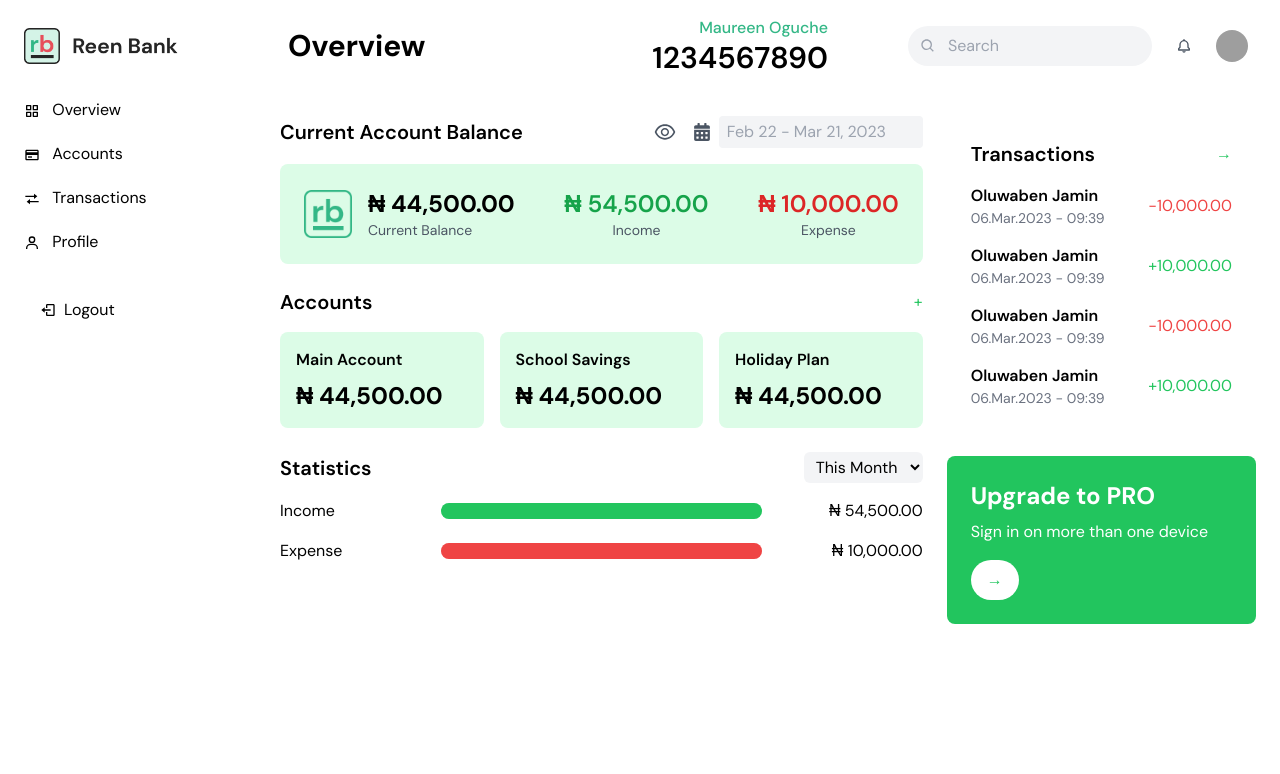
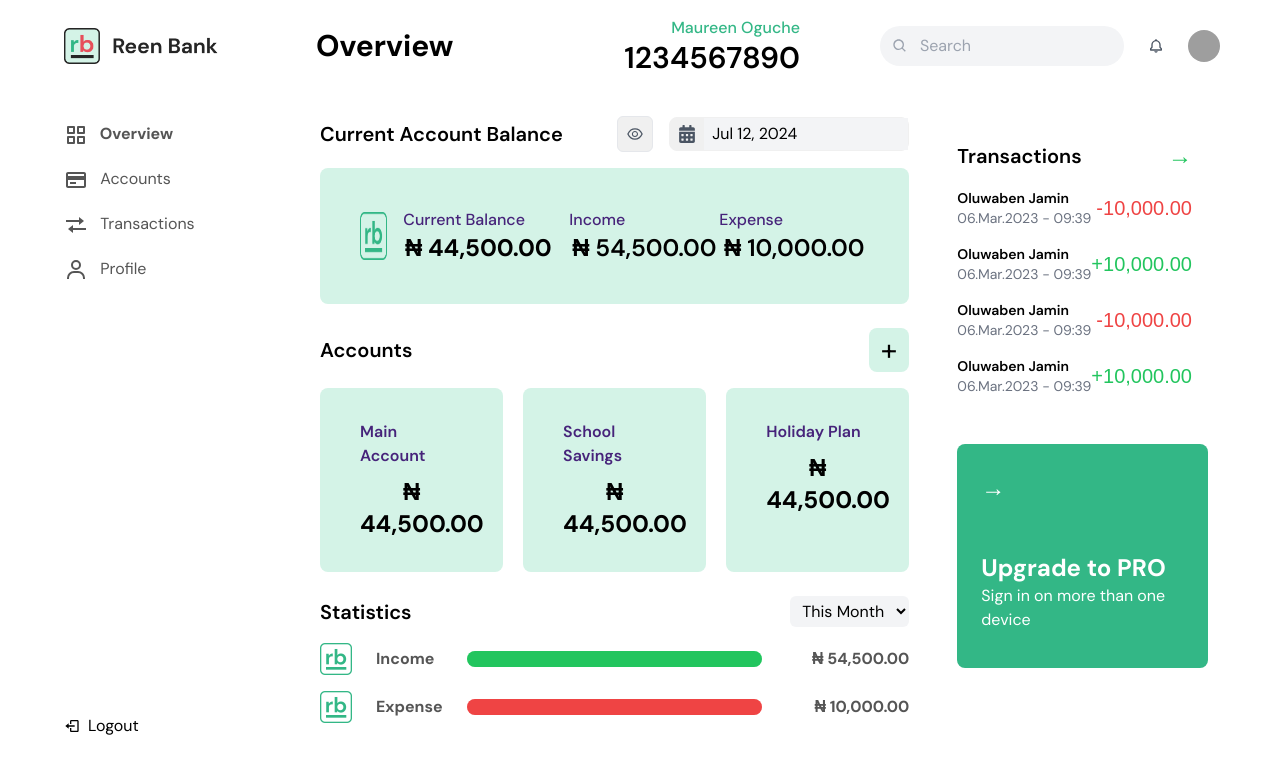
Before and after one commit to BijayX/Bankapp, a React (Vite) app: page /page-Dashboard in a window 1280 px wide. Shown: the top 774 px of the page. Built offline with nearby package versions, Linux system fonts and the light colour scheme; grey boxes are pictures that could not be loaded.

Commit message:
new features

```diff
--- a/package.json
+++ b/package.json
@@ -10,7 +10,9 @@
     "preview": "vite preview"
   },
   "dependencies": {
+    "@fontsource/bebas-neue": "^5.0.20",
     "react": "^18.3.1",
+    "react-datepicker": "^7.3.0",
     "react-dom": "^18.3.1",
     "react-icons": "^5.2.1",
     "react-router-dom": "^6.24.1"
--- a/src/components/AccountLists.tsx
+++ b/src/components/AccountLists.tsx
@@ -9,14 +9,14 @@ const AccountsLists: React.FC = () => {
 
   return (
     <div className="mb-6">
-      <div className="flex justify-between items-center mb-4">
+      <div className="flex justify-between items-center  mb-4">
         <h2 className="text-xl font-semibold">Accounts</h2>
-        <button className="text-green-500 hover:text-green-600">+</button>
+        <button className="  text-3xl rounded-lg bg-[#D4F3E7] px-3 py-1  hover:text-black">+</button>
       </div>
-      <div className="grid grid-cols-3 gap-4">
+      <div className="grid grid-cols-3 gap-5">
         {accounts.map((account, index) => (
-          <div key={index} className="bg-green-100 rounded-lg p-4">
-            <h3 className="font-semibold mb-2">{account.name}</h3>
+          <div key={index} className="bg-[#D4F3E7] text-center rounded-lg p-8 px-10">
+            <h3 className="font-semibold text-left  text-blueis mb-2">{account.name}</h3>
             <p className="text-2xl font-bold">{account.balance}</p>
           </div>
         ))}
--- a/src/components/AccountOverview.tsx
+++ b/src/components/AccountOverview.tsx
@@ -1,40 +1,66 @@
-import React from 'react';
+import React, { useState } from 'react';
 import { FaCalendarAlt } from 'react-icons/fa';
-import { AiOutlineEye } from 'react-icons/ai'; // Example icon for the eye icon
-import logo from ".././assets/image 32.png"
+import { AiOutlineEye, AiOutlineEyeInvisible } from 'react-icons/ai';
+import DatePicker from 'react-datepicker';
+import 'react-datepicker/dist/react-datepicker.css';
+import logo from '../assets/image 32.png';
 
 const AccountOverview: React.FC = () => {
+  const [balanceVisible, setBalanceVisible] = useState(true);
+  const [startDate, setStartDate] = useState<Date | null>(new Date());
+
+  const handleDateChange = (date: Date | null) => {
+    setStartDate(date);
+  };
+
   return (
-    <div className="bg-white rounded-lg mb-6 ">
+    <div className="bg-white rounded-lg mb-6">
       <div className="flex justify-between items-center mb-4">
         <h2 className="text-xl font-semibold">Current Account Balance</h2>
         <div className="flex items-center space-x-4">
-          <AiOutlineEye className="text-gray-600 cursor-pointer" size={24} />
-          <div className="flex items-center">
-            <FaCalendarAlt className="text-gray-600 mr-2" size={18} />
-            <input
-              type="text"
-              placeholder="Feb 22 - Mar 21, 2023"
-              className="bg-gray-100 rounded py-1 px-2 focus:outline-none focus:ring-2 focus:ring-green-500"
+          <div className="border rounded-md bg-[#F0F0F0] p-2 flex justify-center items-center">
+            <button onClick={() => setBalanceVisible(!balanceVisible)}>
+              {balanceVisible ? (
+                <AiOutlineEye className="text-gray-600 cursor-pointer" size={18} />
+              ) : (
+                <AiOutlineEyeInvisible className="text-gray-600 cursor-pointer" size={18} />
+              )}
+            </button>
+          </div>
+          <div className="flex items-center border border-[#F0F0F0] rounded-lg bg-[#F0F0F0]">
+            <FaCalendarAlt className="text-gray-600 mr-2 ml-2" size={18} />
+            <DatePicker
+              selected={startDate}
+              onChange={handleDateChange}
+              dateFormat="MMM d, yyyy"
+              className="bg-gray-100 py-1 px-2 focus:outline-none  focus:ring-green-500 cursor-pointer"
+              wrapperClassName="cursor-pointer"
+              popperPlacement="bottom-end"
             />
           </div>
         </div>
       </div>
-      <div className="bg-green-100 rounded-lg p-6 flex items-center justify-between">
+      <div className="bg-[#D4F3E7] rounded-lg p-6 px-10 flex items-center justify-between">
         <div className="flex items-center">
-          <img src={logo} alt="RB Logo" className="w-12 h-12 mr-4" />
-          <div>
-            <p className="text-2xl font-bold">₦ 44,500.00</p>
-            <p className="text-sm text-gray-600">Current Balance</p>
-          </div>
+          <img src={logo} alt="RB Logo" className="w-12 h-12 mr-2" />
+        </div>
+        <div className="text-center p-4">
+          <p className="font-medium text-blueis text-left">Current Balance</p>
+          <p className="text-2xl font-bold min-w-[150px]">
+            {balanceVisible ? '₦ 44,500.00' : 'XXXXXXXXX'}
+          </p>
         </div>
         <div className="text-center">
-          <p className="text-2xl font-semibold text-green-600">₦ 54,500.00</p>
-          <p className="text-sm text-gray-600">Income</p>
+          <p className="font-medium text-blueis text-left">Income</p>
+          <p className="text-2xl font-semibold min-w-[150px]">
+            {balanceVisible ? '₦ 54,500.00' : 'XXXXXXXXX'}
+          </p>
         </div>
         <div className="text-center">
-          <p className="text-2xl font-semibold text-red-600">₦ 10,000.00</p>
-          <p className="text-sm text-gray-600">Expense</p>
+          <p className="font-medium text-blueis text-left">Expense</p>
+          <p className="text-2xl font-semibold min-w-[150px]">
+            {balanceVisible ? '₦ 10,000.00' : 'XXXXXXXXX'}
+          </p>
         </div>
       </div>
     </div>
--- /dev/null
+++ b/src/components/MonthSelector/MonthSelector.tsx
@@ -0,0 +1,33 @@
+import React from 'react';
+
+interface MonthSelectorProps {
+  onChange: (event: React.ChangeEvent<HTMLSelectElement>) => void;
+  currentMonth: string;
+  years?: number[];
+}
+
+const MonthSelector: React.FC<MonthSelectorProps> = ({ onChange, currentMonth }) => {
+  const months = [
+    "January", "February", "March", "April", "May", "June",
+    "July", "August", "September", "October", "November", "December"
+  ];
+
+
+  return (
+    <select
+      id="time-period"
+      className="bg-gray-100 rounded-md focus:outline-none py-1 px-2"
+      onChange={onChange}
+      value={currentMonth}
+      aria-label="Select time period"
+    >
+      <option>This Month</option>
+      {months.map((month, index) => (
+        <option key={index} value={month}>{month}</option>
+      ))}
+
+    </select>
+  );
+};
+
+export default MonthSelector;
--- a/src/components/Navbar/Navbar.tsx
+++ b/src/components/Navbar/Navbar.tsx
@@ -4,7 +4,7 @@ import { BiSearch, BiBell } from 'react-icons/bi';
 const Navbar: React.FC = () => {
     return (
         <header className="bg-white">
-            <div className="max-w-7xl mx-auto py-4 px-4 sm:px-6 lg:px-8">
+            <div className="max-w-7xl mx-auto py-4 px-4 sm:px-6 lg:px-5">
                 <div className="flex items-center justify-between">
                     <div className="flex items-center">
                         <span className="font-bold text-3xl">Overview</span>
--- a/src/components/Siderbar/Siderbar.tsx
+++ b/src/components/Siderbar/Siderbar.tsx
@@ -1,29 +1,31 @@
 import React from 'react';
 import { BiGridAlt, BiCreditCard, BiTransfer, BiUser, BiLogOut } from 'react-icons/bi';
-import logo from "../../assets/logo.png"
+import logo from "../../assets/logo.png";
 
 const Sidebar: React.FC = () => {
   return (
-    <div className="bg-white w-64 space-y-6 py-7 px-2 absolute inset-y-0 left-0 transform -translate-x-full md:relative md:translate-x-0 transition duration-200 ease-in-out">
+    <div className="bg-white w-64 flex flex-col justify-between py-7 px-2 absolute inset-y-0 left-0 transform -translate-x-full md:relative md:translate-x-0 transition duration-200 ease-in-out">
+      <div>
         <div className="flex items-center space-x-2 px-4">
           <img src={logo} alt="Reen Bank" className="h-9 w-15" />
         </div>
-      <nav>
-        <a href="#" className="block py-2.5 px-4 rounded transition duration-200 hover:bg-green-500 hover:text-white">
-          <BiGridAlt className="inline-block mr-2" /> Overview
+        <nav className="py-12">
+          <a href="#" className="block py-2.5 px-4   text-txtcol font-bold transition duration-200 hover:bg-green-500 hover:text-white">
+            <BiGridAlt className="inline-block mr-2 text-2xl" /> Overview
           </a>
-        <a href="#" className="block py-2.5 px-4 rounded transition duration-200 hover:bg-green-500 hover:text-white">
-          <BiCreditCard className="inline-block mr-2" /> Accounts
+          <a href="#" className="block py-2.5 px-4 rounded text-txtcol transition duration-200 hover:bg-green-500 hover:text-white">
+            <BiCreditCard className="inline-block mr-2 text-2xl" /> Accounts
           </a>
-        <a href="#" className="block py-2.5 px-4 rounded transition duration-200 hover:bg-green-500 hover:text-white">
-          <BiTransfer className="inline-block mr-2" /> Transactions
+          <a href="#" className="block py-2.5 px-4 rounded text-txtcol transition duration-200 hover:bg-green-500 hover:text-white">
+            <BiTransfer className="inline-block mr-2 text-2xl" /> Transactions
           </a>
-        <a href="#" className="block py-2.5 px-4 rounded transition duration-200 hover:bg-green-500 hover:text-white">
-          <BiUser className="inline-block mr-2" /> Profile
+          <a href="#" className="block py-2.5 px-4 rounded text-txtcol transition duration-200 hover:bg-green-500 hover:text-white">
+            <BiUser className="inline-block mr-2 text-2xl" /> Profile
           </a>
         </nav>
-      <div className="px-4 mt-auto">
-        <button className="flex items-center py-2.5 px-4 rounded transition duration-200 hover:bg-red-500 hover:text-white">
+      </div>
+      <div className="py-6 mr-6">
+        <button className="flex items-center py-2.5 px-4 w-full rounded transition duration-200 hover:bg-red-500 hover:text-white">
           <BiLogOut className="inline-block mr-2" /> Logout
         </button>
       </div>
--- a/src/components/Statistics.tsx
+++ b/src/components/Statistics.tsx
@@ -1,31 +1,45 @@
-import React from 'react';
+import React, { useState } from 'react';
+import logo from '../assets/image 32.png';
+import MonthSelector from './MonthSelector/MonthSelector';
 
 const Statistics: React.FC = () => {
+  // Define the state for the selected month
+  const [selectedOption, setSelectedOption] = useState('This Month');
+
+  // Define the handleChange function
+  const handleChange = (event: React.ChangeEvent<HTMLSelectElement>) => {
+    setSelectedOption(event.target.value);
+  };
+
   return (
     <div className="mb-6">
       <div className="flex justify-between items-center mb-4">
         <h2 className="text-xl font-semibold">Statistics</h2>
-        <label htmlFor="time-period" className="sr-only">Select time period</label>
-        <select id="time-period" className="bg-gray-100 rounded-md py-1 px-2">
-          <option>This Month</option>
-          <option>Last Month</option>
-          <option>This Year</option>
-        </select>
+        <MonthSelector
+          onChange={handleChange}
+          currentMonth={selectedOption}
+        />
       </div>
       <div className="space-y-4">
         <div className="flex items-center">
-          <div className="w-1/4">Income</div>
+          <div className="w-1/4 flex items-center space-x-6">
+            <img src={logo} alt="Company Logo" className="w-8 h-8" />
+            <span className='font-bold text-[#555555]'>Income</span>
+          </div>
           <div className="w-1/2 bg-green-200 rounded-full h-4">
-            <div className="bg-green-500 h-4 rounded-full" ></div>
+            <div className="bg-green-500 h-4 rounded-full"></div>
           </div>
-          <div className="w-1/4 text-right">₦ 54,500.00</div>
+          <div className="w-1/4 text-right font-bold text-[#555555]">₦ 54,500.00</div>
         </div>
         <div className="flex items-center">
-          <div className="w-1/4">Expense</div>
+          <div className="w-1/4 flex items-center space-x-6">
+            <img src={logo} alt="Company Logo" className="w-8 h-8" />
+            <span className='font-bold text-[#555555]'>Expense</span>
+          </div>
           <div className="w-1/2 bg-red-200 rounded-full h-4">
             <div className="bg-red-500 h-4 rounded-full"></div>
           </div>
-          <div className="w-1/4 text-right">₦ 10,000.00</div>
+          <div className="w-1/4 text-right font-bold text-[#555555]">₦ 10,000.00</div>
         </div>
       </div>
     </div>
--- a/src/components/TransactionsList.tsx
+++ b/src/components/TransactionsList.tsx
@@ -12,18 +12,20 @@ const TransactionsList: React.FC = () => {
     <div className="bg-white rounded-lg p-6 mb-6">
       <div className="flex justify-between items-center mb-4">
         <h2 className="text-xl font-semibold">Transactions</h2>
-        <button className="text-green-500 hover:text-green-600">→</button>
+        <button className="text-green-500 hover:text-green-600 text-2xl ">→</button>
       </div>
       <div className="space-y-4">
         {transactions.map((transaction, index) => (
           <div key={index} className="flex justify-between items-center">
             <div>
-              <p className="font-semibold">{transaction.name}</p>
+              <p className="text-sm  font-semibold">{transaction.name}</p>
               <p className="text-sm text-gray-500">{transaction.date}</p>
             </div>
-            <p className={transaction.amount.startsWith('+') ? 'text-green-500' : 'text-red-500'}>
+            <p className={`text-xl  bebas-neue-regular ${transaction.amount.startsWith('+') ? 'text-green-500' : 'text-red-500'}`}>
               {transaction.amount}
             </p>
+
+
           </div>
         ))}
       </div>
--- a/src/components/UpgradeToPro.tsx
+++ b/src/components/UpgradeToPro.tsx
@@ -2,12 +2,17 @@ import React from 'react';
 
 const UpgradeToPro: React.FC = () => {
   return (
-    <div className="bg-green-500 text-white rounded-lg p-6">
-      <h2 className="text-2xl font-bold mb-2">Upgrade to PRO</h2>
-      <p className="mb-4">Sign in on more than one device</p>
-      <button className="bg-white text-green-500 py-2 px-4 rounded-full hover:bg-green-100 transition duration-200">
+    <div className='px-2 ml-4'>
+    <div className="bg-bg-gcolor text-white rounded-lg  p-6">
+      <button className=" text-2xl  py-1    ">
         →
       </button>
+      <div className='py-3 mt-8'>
+      <h2 className="text-2xl  font-bold ">Upgrade to PRO</h2>
+      <p className="">Sign in on more than one device</p>
+      </div>
+
+    </div>
     </div>
   );
 };
--- a/src/index.css
+++ b/src/index.css
@@ -1,10 +1,19 @@
+@import url('https://fonts.googleapis.com/css2?family=DM+Sans:ital,opsz,wght@0,9..40,100..1000;1,9..40,100..1000&display=swap');
 
-@import url('https://fonts.googleapis.com/css2?family=DM+Sans:ital,opsz,wght@0,9..40,100..1000;1,9..40,100..1000&display=swap');
 * {
-    font-family: 'DM Sans', sans-serif;
-  }
+  font-family: 'DM Sans', sans-serif;
+}
 
 
 @tailwind base;
 @tailwind components;
 @tailwind utilities;
+
+@import 'react-datepicker/dist/react-datepicker.css';
+
+
+.bebas-neue-regular {
+  font-family: "Bebas Neue", sans-serif;
+  font-weight: 400;
+  font-style: normal;
+}
--- a/src/pages/Dasboard/Dashboard.tsx
+++ b/src/pages/Dasboard/Dashboard.tsx
@@ -9,7 +9,7 @@ import Sidebar from '../../components/Siderbar/Siderbar';
 
 const Dashboard: React.FC = () => {
   return (
-    <div className="flex h-screen ">
+    <div className="flex h-screen px-10 ">
       <Sidebar />
       <div className="flex-1 flex flex-col overflow-hidden">
         <Navbar />
```
Also changed, not shown: tailwind.config.js (+7 -1 lines), 1 other file (tests, documents, lock files or other folders). Lines whose indentation alone changed are shown as unchanged.
